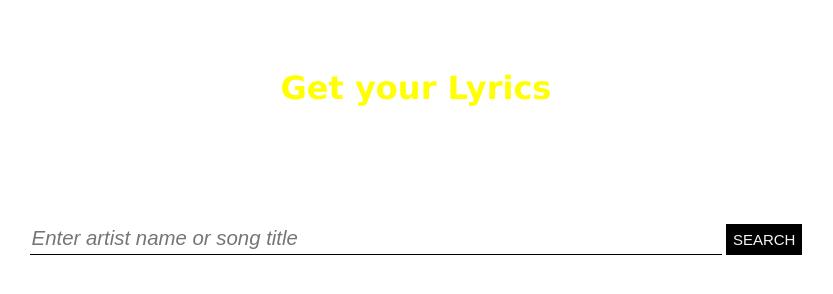
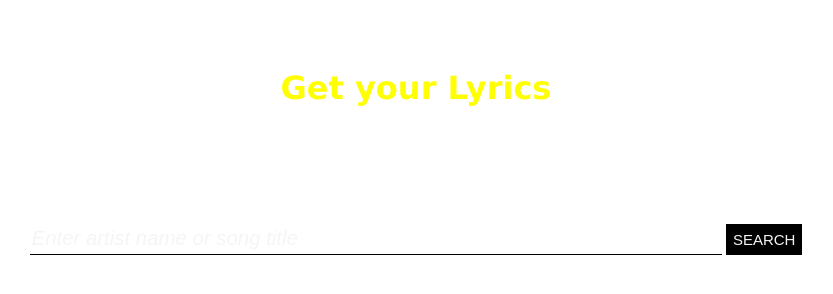
Before and after one commit to Felix3Ondullah/Phase-1-Project, a plain HTML site: page index.html in a window 1280 px wide. Shown: the whole page, without its empty margins (224-1057 px from the left). Drawn offline with nearby package versions, Linux system fonts and the light colour scheme.

Commit message:
changed placeholder color

```diff
--- a/styles.css
+++ b/styles.css
@@ -35,6 +35,7 @@ box-sizing: inherit;
 ::placeholder {
   font-style: italic;
   font-size: larger;
+  color: whitesmoke;
 }
 
 
@@ -61,6 +62,7 @@ h2 {
 form {
   margin: 0 auto;
   padding: 15px;
+
 
 
 }
```
